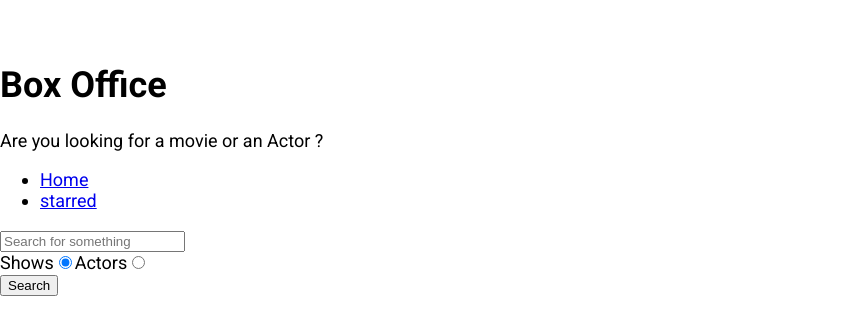
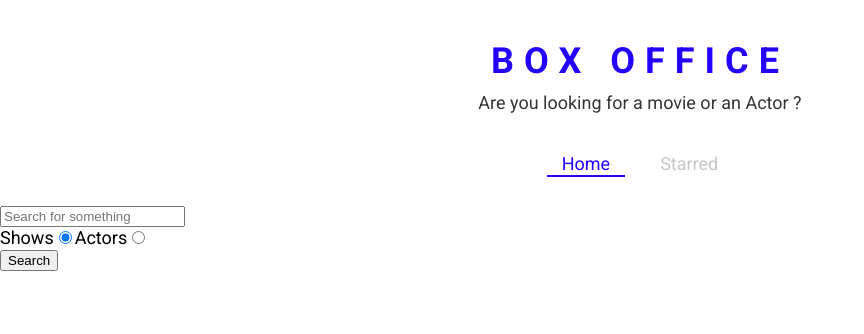
Before and after one commit to kumarsatyam444/box-office, a React (Create React App) app: page / in a window 1280 px wide. Shown: the top 334 px of the page, without its empty margins (0-864 px from the left). Built offline with nearby package versions, Linux system fonts and the light colour scheme.

Commit message:
defined theme for components

```diff
--- a/src/App.jsx
+++ b/src/App.jsx
@@ -1,28 +1,41 @@
 import React from 'react';
 import { Switch, Route } from 'react-router-dom';
-import Home from './Pages/Home';
+import { ThemeProvider } from 'styled-components';
+
+import Home from './Pages/Home'
+import Starred from './Pages/Starred';
 import Show from './Pages/Show';
-import Starred from './Pages/Starred';
+
+const theme = {
+  mainColors: {
+    blue: '#2400ff',
+    gray: '#c6c6c6',
+    dark: '#353535',
+  },
+};
 
 function App() {
   return (
-
+    <ThemeProvider theme={theme}>
       <Switch>
         <Route exact path="/">
           <Home />
         </Route>
 
-      <Route exact path="/Starred">
+        <Route exact path="/starred">
           <Starred />
         </Route>
+
         <Route exact path="/show/:id">
           <Show />
-
         </Route>
 
-      <Route><div>NOT FOUND</div></Route>
+        <Route>
+          <div>Not found</div>
+        </Route>
       </Switch>
+    </ThemeProvider>
   );
 }
 
-export default App
+export default App;
--- a/src/components/Navs.jsx
+++ b/src/components/Navs.jsx
@@ -1,21 +1,30 @@
 import React from 'react';
-import { Link } from 'react-router-dom';
+import { useLocation } from 'react-router-dom';
+
+import { NavList, LinkStyled } from './Navs.styled';
 
 const LINKS = [
-    {to: '/',text: 'Home'},
-    {to: '/starred', text:'starred'},
+  { to: '/', text: 'Home' },
+  { to: '/starred', text: 'Starred' },
 ];
 
 const Navs = () => {
+  const location = useLocation();
+
   return (
     <div>
-      <ul>
-        {LINKS.map(item =>(
-             <li key={item.to}>
-                <Link to={item.to}>{item.text}</Link>
-                </li>
-                ))}
-      </ul>
+      <NavList>
+        {LINKS.map(item => (
+          <li key={item.to}>
+            <LinkStyled
+              to={item.to}
+              className={item.to === location.pathname ? 'active' : ''}
+            >
+              {item.text}
+            </LinkStyled>
+          </li>
+        ))}
+      </NavList>
     </div>
   );
 };
--- /dev/null
+++ b/src/components/Navs.styled.jsx
@@ -0,0 +1,41 @@
+import styled from 'styled-components';
+import { Link } from 'react-router-dom';
+
+export const NavList = styled.ul`
+  display: flex;
+  justify-content: center;
+  list-style: none;
+  margin: 0 0 30px;
+  padding: 0;
+`;
+
+export const LinkStyled = styled(Link)`
+  margin: 0 10px;
+  padding: 3px 15px;
+  position: relative;
+  text-decoration: none;
+  color: ${({ theme }) => theme.mainColors.gray};
+  &.active {
+    color: ${({ theme }) => theme.mainColors.blue};
+    &:after {
+      content: '';
+      position: absolute;
+      display: block;
+      height: 2px;
+      left: 0%;
+      bottom: 0;
+      background-color: ${({ theme }) => theme.mainColors.blue};
+      animation: slide-in 0.3s ease-in forwards;
+      @keyframes slide-in {
+        from {
+          left: 50%;
+          width: 0;
+        }
+        to {
+          left: 0%;
+          width: 100%;
+        }
+      }
+    }
+  }
+`;
--- a/src/components/Title.jsx
+++ b/src/components/Title.jsx
@@ -1,11 +1,12 @@
-import React from 'react'
+import React from 'react';
+import { TitleWrapper } from './Title.styled';
 
-const Title = ({title, subtitle}) => {
+const Title = ({ title, subtitle }) => {
   return (
-    <div>
+    <TitleWrapper>
       <h1>{title}</h1>
       <p>{subtitle}</p>
-    </div>
+    </TitleWrapper>
   );
 };
 
--- /dev/null
+++ b/src/components/Title.styled.jsx
@@ -0,0 +1,18 @@
+import styled from 'styled-components';
+
+export const TitleWrapper = styled.div`
+  text-align: center;
+  margin: 0 0 40px;
+
+  h1 {
+    color: ${({ theme }) => theme.mainColors.blue};
+    letter-spacing: 10px;
+    text-transform: uppercase;
+    margin: 0 0 10px;
+  }
+
+  p {
+    color: ${({ theme }) => theme.mainColors.dark};
+    margin: 0;
+  }
+`;
--- a/src/components/actor/ActorGrid.jsx
+++ b/src/components/actor/ActorGrid.jsx
@@ -1,10 +1,11 @@
 import React from 'react'
 import ActorCard from './ActorCard';
 import IMAGE_NOT_FOUND from '../../images/not-found.png';
+import { FlexGrid } from '../styled';
 
 const ActorGrid = ({ data }) => {
     return(
-        <Flexgrid>
+        <FlexGrid>
             {data.map(({ person }) => (
                 <ActorCard
                  Key={person.id}
@@ -16,7 +17,7 @@ const ActorGrid = ({ data }) => {
                  image={person.image ? person.image.medium : IMAGE_NOT_FOUND}
                  />
             ))}
-        </Flexgrid>
+        </FlexGrid>
         );
 };
 
```
Lines whose indentation alone changed are shown as unchanged.
